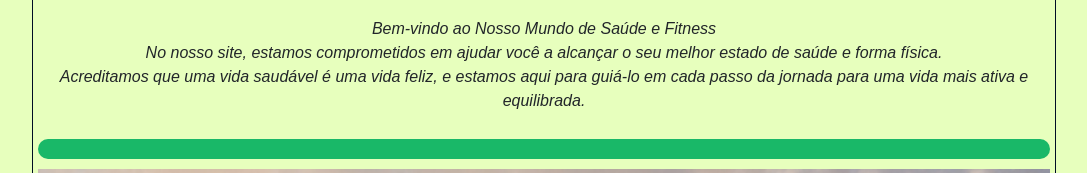
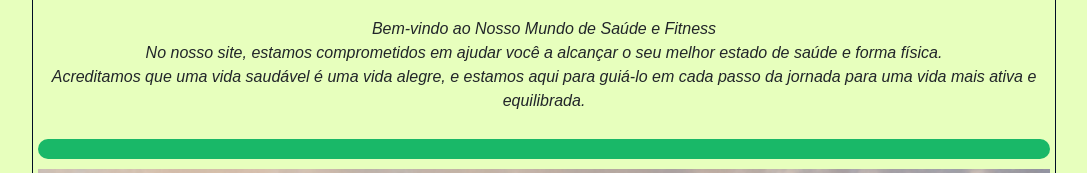
Before and after one commit to kainniel/Front-end-framework-site, a plain HTML site: page index_site.html in a window 1280 px wide. Shown: the part 238-411 px from the top of the page, without its empty margins (96-1183 px from the left). Drawn offline with nearby package versions, Linux system fonts and the light colour scheme.

Commit message:
lil change

```diff
--- a/index_site.html
+++ b/index_site.html
@@ -18,7 +18,7 @@
     <h1 id="teste">Bem vindo</h1>
     <p class="comentario">Bem-vindo ao Nosso Mundo de Saúde e Fitness<br>
     No nosso site, estamos comprometidos em ajudar você a alcançar o seu melhor estado de saúde e forma física. <br>
-    Acreditamos que uma vida saudável é uma vida feliz, e estamos aqui para guiá-lo em cada passo da jornada para uma vida mais ativa e equilibrada.</p>
+    Acreditamos que uma vida saudável é uma vida alegre, e estamos aqui para guiá-lo em cada passo da jornada para uma vida mais ativa e equilibrada.</p>
     <h2 id="teste"></h2>
 
     <div id="carousel1" class="carousel carousel-dark slide" data-bs-ride="carousel">
```
